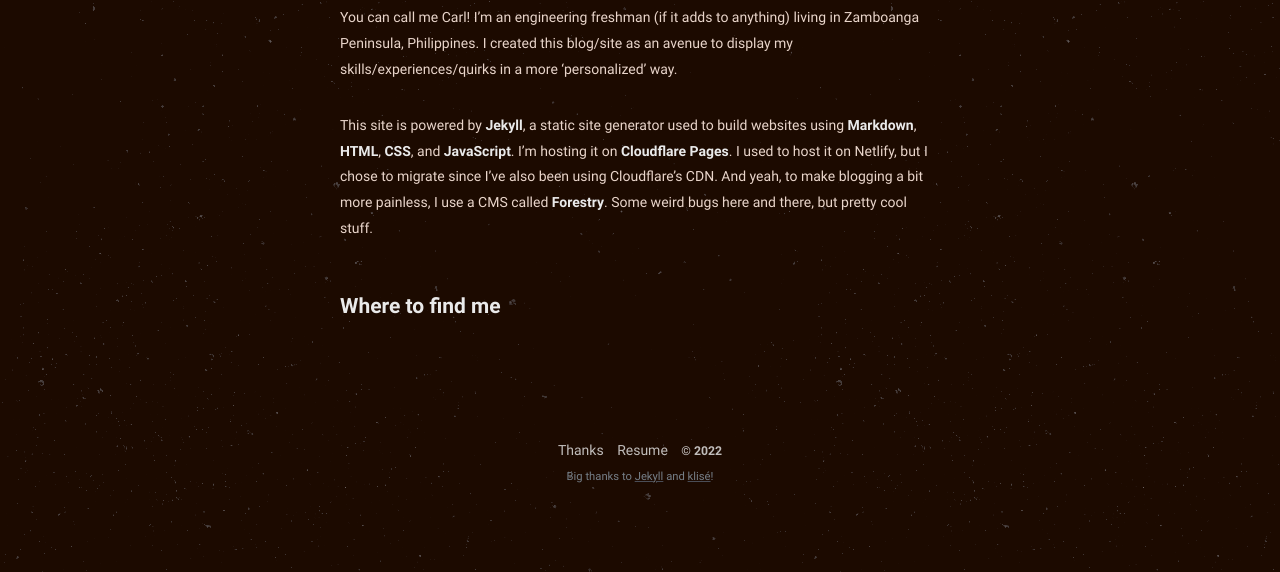
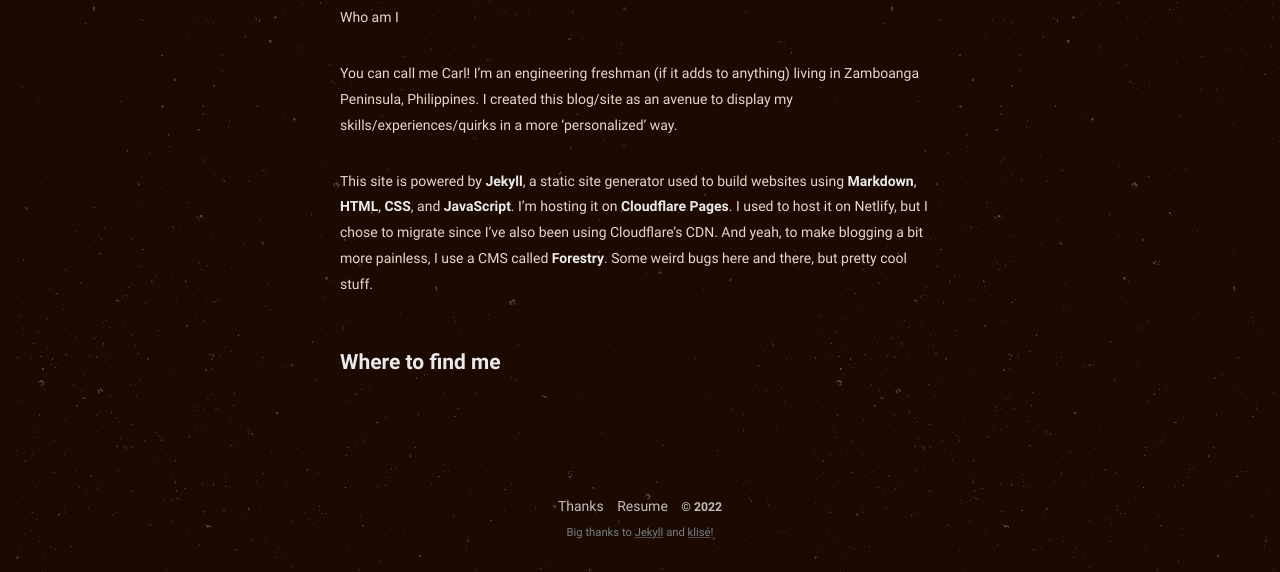
Before and after one commit to philippines69/carlcastroarchives, a Jekyll site: the page built from about.md, in a window 1280 px wide. Shown: the part 763-1335 px from the top of the page. Built offline with Jekyll 4.4.1, drawn with Linux system fonts in a browser that asks for light colours.

Commit message:
Update from Forestry.io philippines69 updated about.md

```diff
--- a/about.md
+++ b/about.md
@@ -8,7 +8,9 @@
 comments: false
 
 ---
-<figure><img src="https://cdn.discordapp.com/attachments/993410728088305734/994612888780165200/Pink-Sand-Beach-in-Sta-Cruz-Island_1.jpg" alt="Zamboanga's Pink Beach" style="width:800px;"> <figcaption>😳</figcaption> </figure>
+<figure><img src="https://cdn.discordapp.com/attachments/993410728088305734/994612888780165200/Pink-Sand-Beach-in-Sta-Cruz-Island_1.jpg" alt="Zamboanga's Pink Beach" style="width:1000px;"> <figcaption>😳</figcaption> </figure>
+
+Who am I
 
 You can call me Carl! I'm an engineering freshman (if it adds to anything) living in Zamboanga Peninsula, Philippines. I created this blog/site as an avenue to display my skills/experiences/quirks in a more 'personalized' way.
 
```
